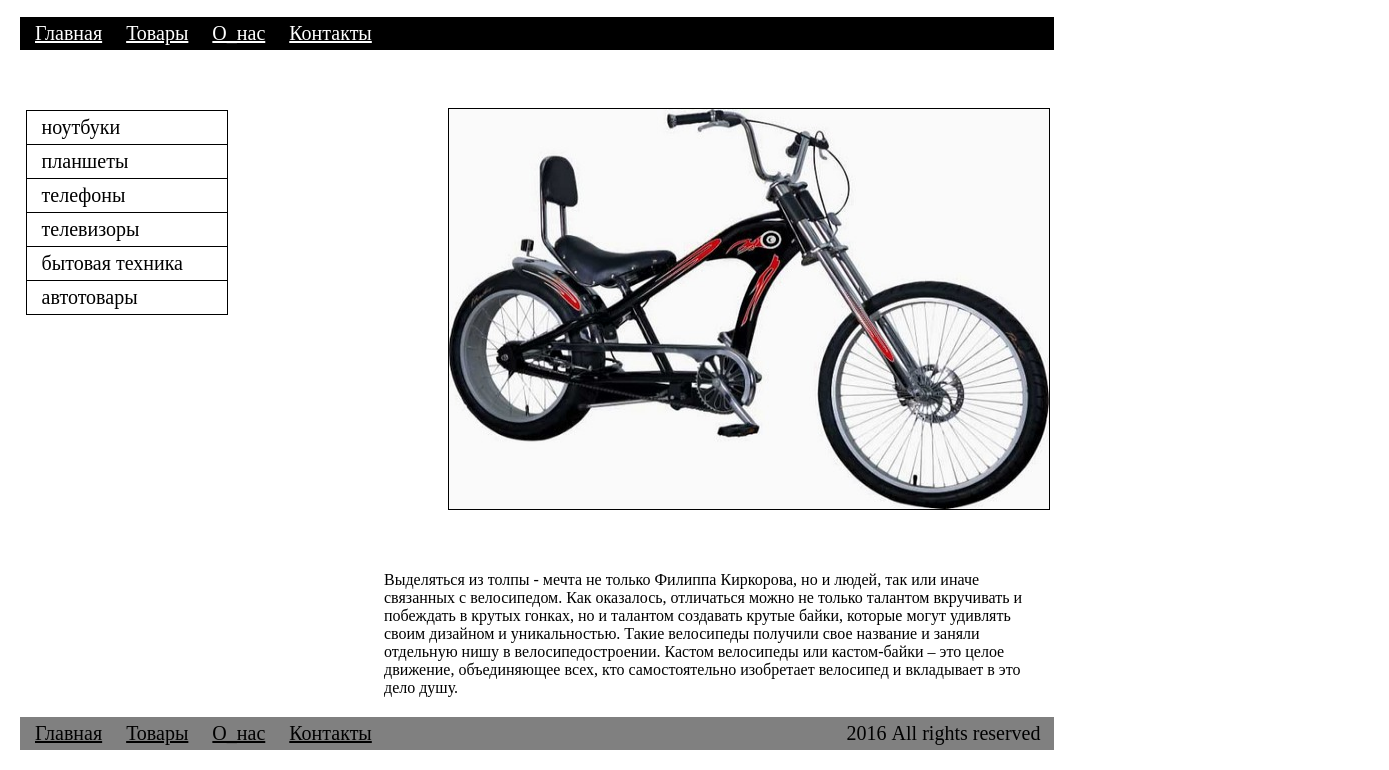
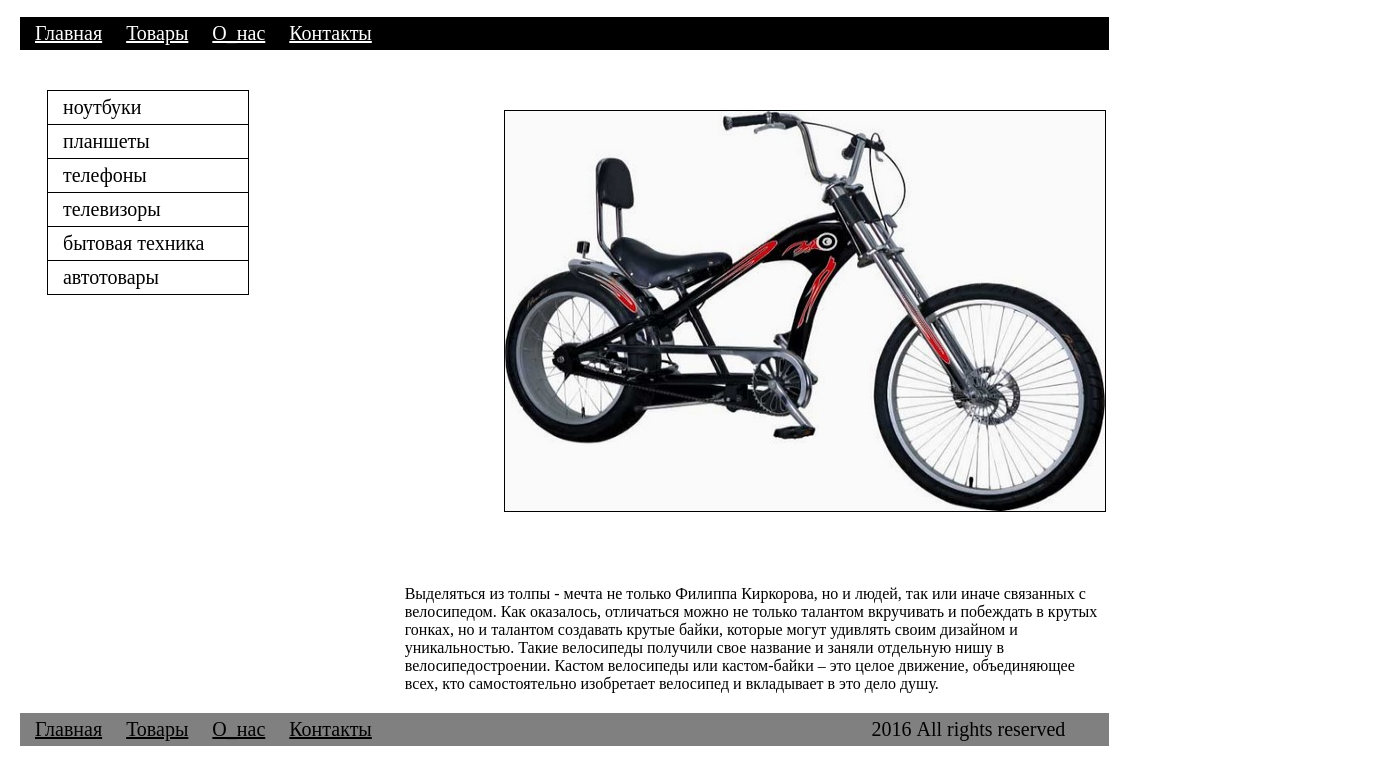
Before and after one commit to romant1975/homework, a plain HTML site: page part_3.html in a window 1280 px wide. Shown: the part 93-863 px from the top of the page, 1389 px wide, since content can reach past the window. Drawn offline with Linux system fonts and the light colour scheme.

Commit message:
corrected2

```diff
--- a/part_3.html
+++ b/part_3.html
@@ -8,7 +8,7 @@
 </head>
 
 <body>
-
+<div>
 <h1>Велосипед Chopper</h1>
 
 <div class="box">
@@ -20,7 +20,7 @@
 
 <img src="img_3.jpg" alt="велосипед" height="400px" width="600px">
 
-<div class="menu"></div>
+	<div class="menu">
  <nav>
       <ul>
         <li>
@@ -53,7 +53,7 @@
    <a class="color"href="#">О_нас</a>
    <a class="color"href="#">Контакты</a>
    <a class="viev">2016 All rights reserved</a>
-
+</div>
 </div>
 </body>
 </html>
--- a/stayle_3.css
+++ b/stayle_3.css
@@ -1,6 +1,10 @@
 *{
-	margin:0;
+	margin: 0;
 	padding: 0;
+}
+div{
+	width: 1349px;
+	margin: 0 auto;
 }
 
 h1{
```
